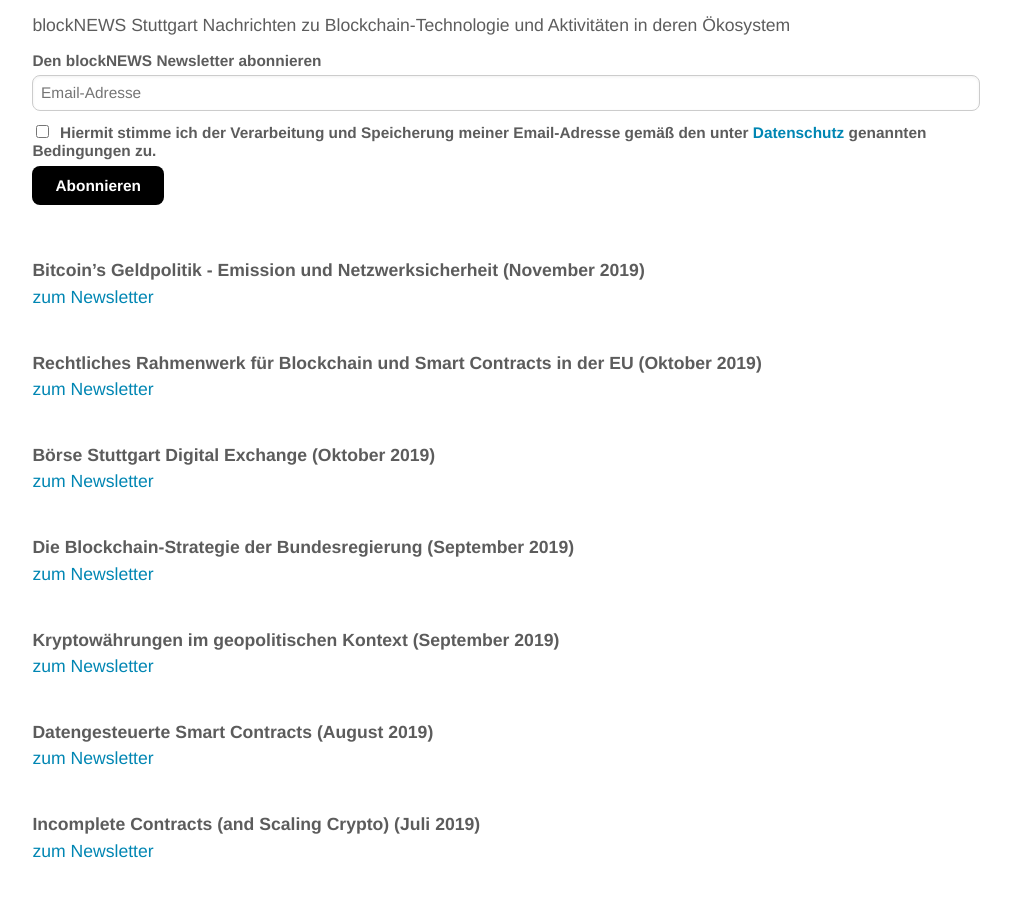
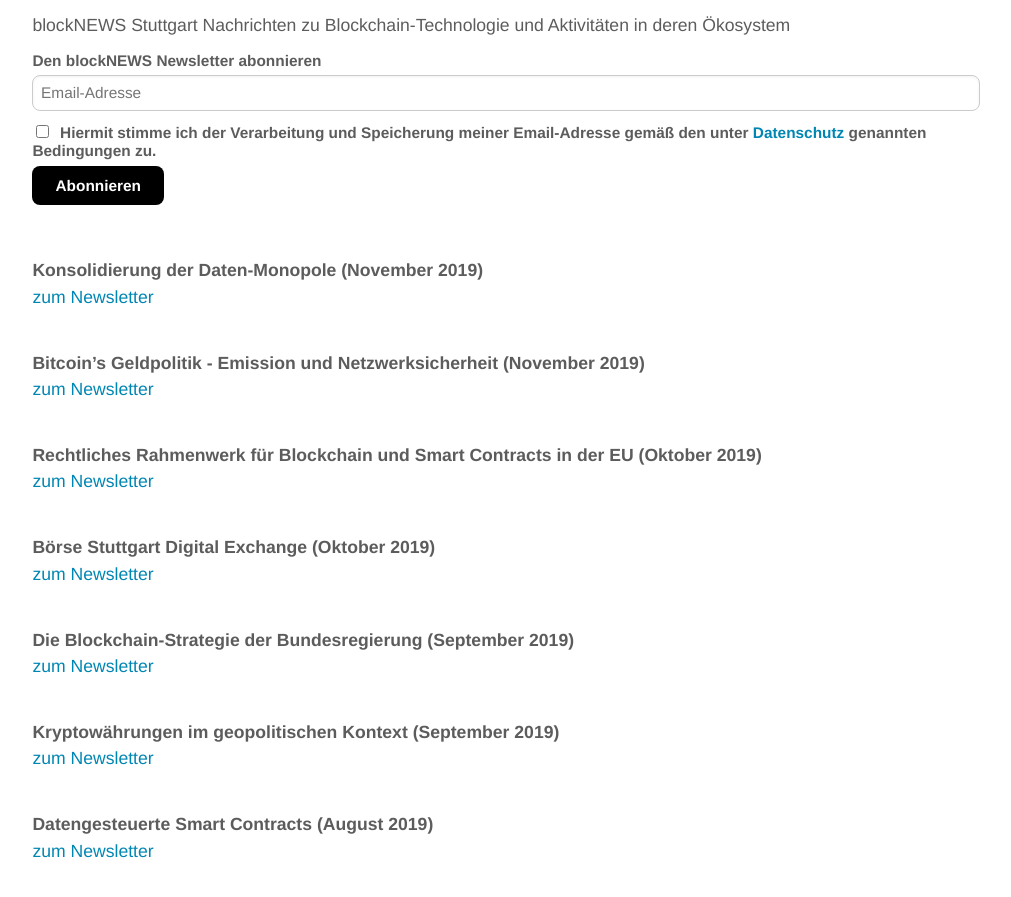
Before and after one commit to blocklab/site, a Jekyll site: the page built from newsletter.md, in a window 1280 px wide and 900 px high, scrolled down 529 px. Shown: the top 897 px of the window, without its empty margins (134-1145 px from the left). Built offline with Jekyll 4.4.1, drawn with Linux system fonts in a browser that asks for light colours; comment, search, counter and statistics services are not loaded.

Commit message:
Update newsletter.md

```diff
--- a/newsletter.md
+++ b/newsletter.md
@@ -33,6 +33,11 @@ Nachrichten zu Blockchain-Technologie und Aktivitäten in deren Ökosystem
 <!--End mc_embed_signup-->
 
 <br>
+<br>
+**Konsolidierung der Daten-Monopole (November 2019)**
+<br>
+[zum Newsletter](https://mailchi.mp/046e6ad8cc9e/konsolidierung-der-daten-monopole)
+
 <br>
 **Bitcoin's Geldpolitik - Emission und Netzwerksicherheit (November 2019)**
 <br>
```
